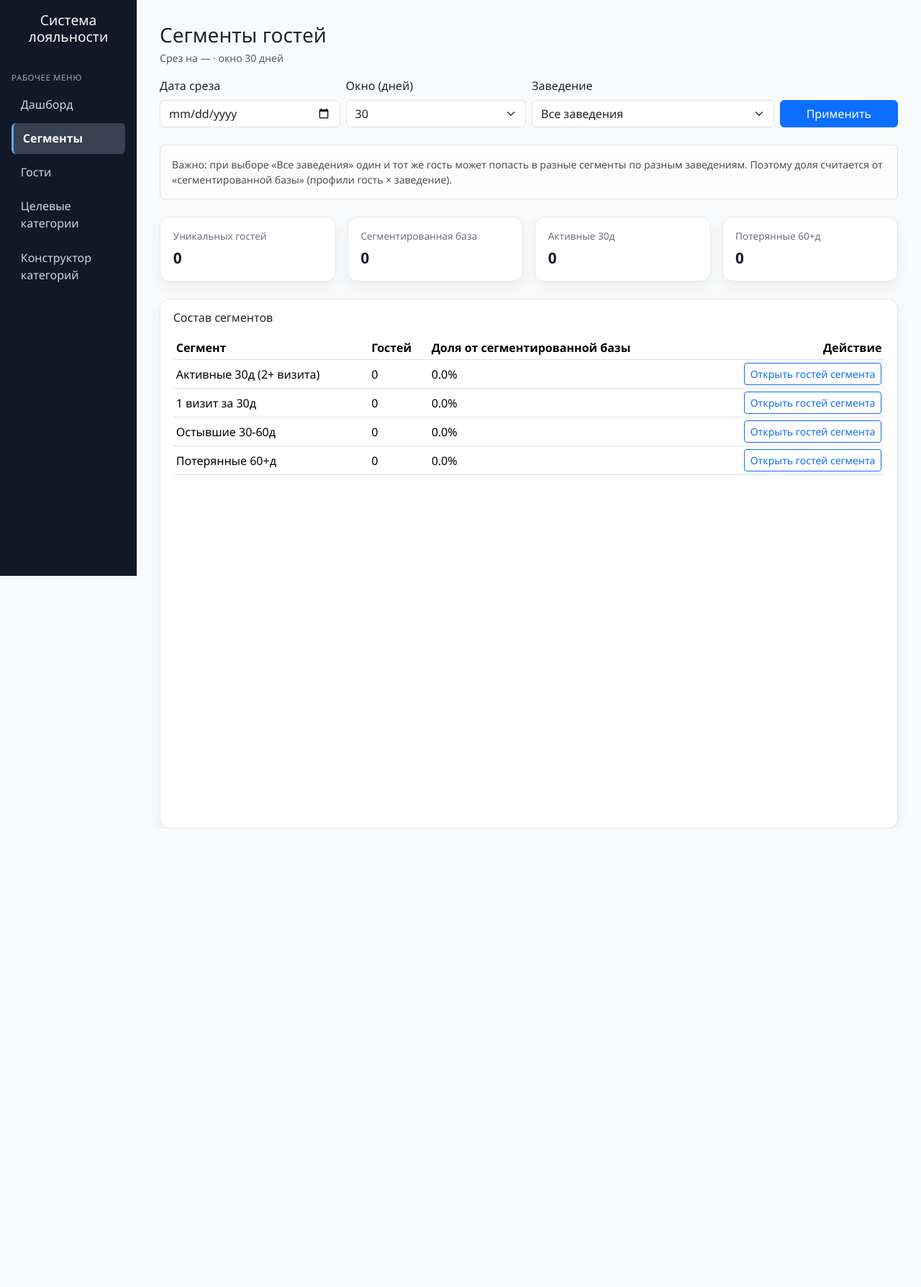
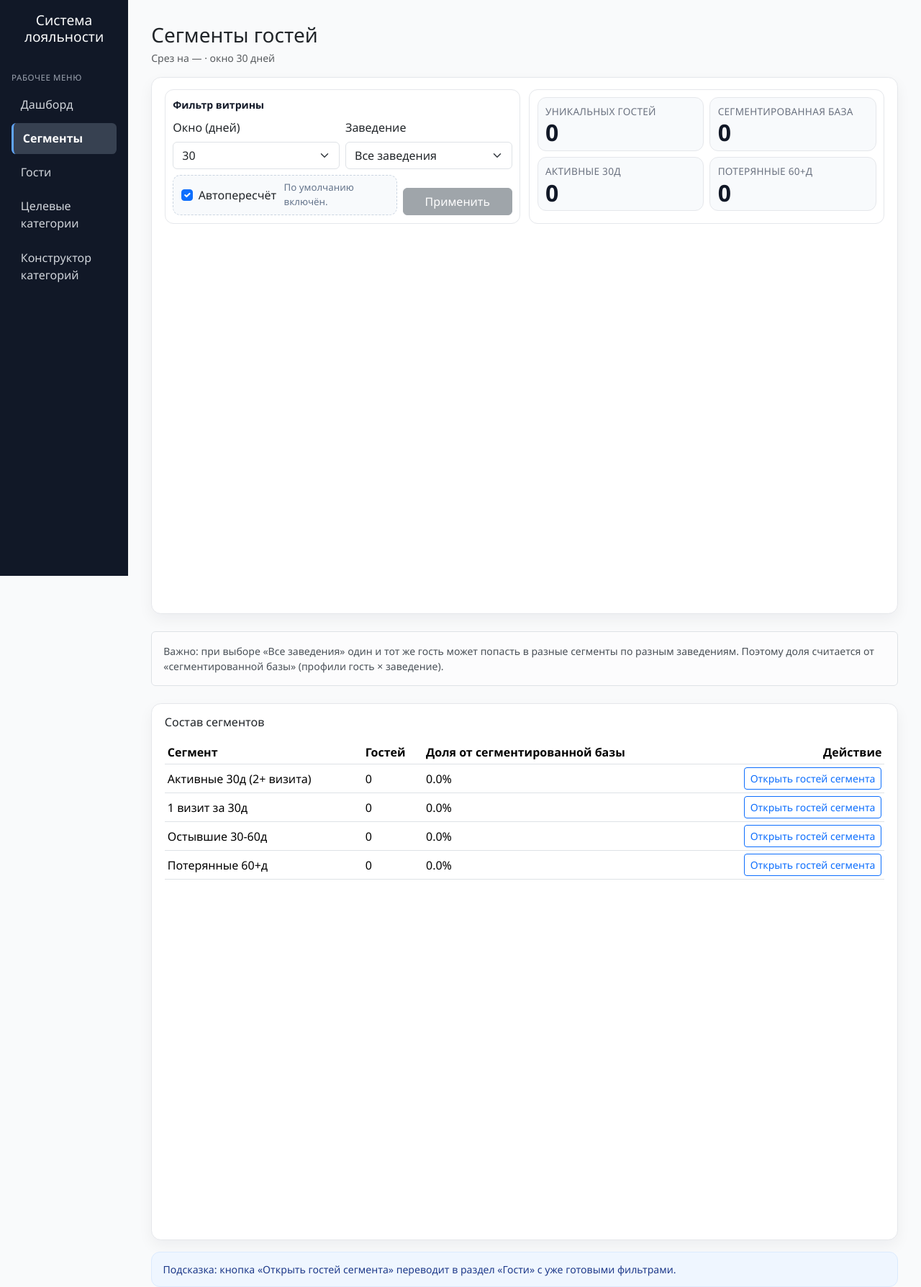
Before and after one commit to Evgl2004/bonusart_01, a Django app: page /segments/ in a window 1280 px wide. Shown: the whole page at 72% size. Before the commit the page ends 1151 px from the top, so only its background shows below. Run offline with Django 5.2, Linux system fonts and the light colour scheme; data that the repository does not hold is empty; parts of the project's set-up code (start-up, migrations or seed data) failed here and were passed over; some libraries are stand-ins or nearby versions.

Commit message:
feat(ui): улучшить шапку сегментов и таблицу состава в конструкторе

```diff
--- a/guests/templates/guests/segments_workbench.html
+++ b/guests/templates/guests/segments_workbench.html
@@ -27,6 +27,101 @@
     font-weight: 700;
     color: #111827;
   }
+
+  .seg-top-layout {
+    display: grid;
+    grid-template-columns: 1fr 1fr;
+    gap: 0.75rem;
+    align-items: stretch;
+  }
+
+  .seg-top-pane {
+    border: 1px solid #e5e7eb;
+    border-radius: 0.75rem;
+    background: #fff;
+    padding: 0.65rem;
+    height: 100%;
+  }
+
+  .seg-top-pane-title {
+    font-size: 0.88rem;
+    font-weight: 700;
+    color: #111827;
+    margin-bottom: 0.55rem;
+  }
+
+  .seg-top-auto-box {
+    min-height: 42px;
+    border: 1px dashed #cbd5e1;
+    border-radius: 0.65rem;
+    padding: 0.45rem 0.65rem;
+    display: flex;
+    align-items: center;
+    justify-content: space-between;
+    gap: 0.65rem;
+    background: #f8fafc;
+  }
+
+  .seg-top-auto-box .form-check {
+    margin: 0;
+  }
+
+  .seg-auto-apply-note {
+    font-size: 0.83rem;
+    color: #64748b;
+  }
+
+  .seg-kpi-compact {
+    border: 1px solid #e5e7eb;
+    border-radius: 0.75rem;
+    background: #f8fafc;
+    min-height: 72px;
+  }
+
+  .seg-kpi-compact .card-body {
+    padding: 0.55rem 0.65rem;
+  }
+
+  .seg-kpi-compact .seg-kpi-title {
+    margin-bottom: 0.2rem;
+    text-transform: uppercase;
+    letter-spacing: 0.02em;
+    white-space: nowrap;
+    overflow: hidden;
+    text-overflow: ellipsis;
+  }
+
+  .seg-kpi-compact .seg-kpi-value {
+    font-size: 2rem;
+    line-height: 1;
+    white-space: nowrap;
+    overflow: hidden;
+    text-overflow: ellipsis;
+  }
+
+  .seg-page-footer {
+    border: 1px solid #dbeafe;
+    background: #eff6ff;
+    color: #1e3a8a;
+    border-radius: 0.75rem;
+    padding: 0.8rem 0.95rem;
+    font-size: 0.88rem;
+  }
+
+  /* На странице сегментов держим левое меню на всю высоту экрана. */
+  .sidebar {
+    position: sticky;
+    top: 0;
+    height: 100vh;
+    overflow-y: auto;
+    align-self: flex-start;
+  }
+
+  @media (max-width: 991.98px) {
+    .seg-top-layout {
+      grid-template-columns: 1fr;
+    }
+  }
 </style>
 {% endblock %}
 
@@ -40,71 +135,88 @@
   </div>
 </div>
 
-<form method="get" class="row g-2 align-items-end mb-4">
-  <div class="col-12 col-md-3">
-    <label class="form-label">Дата среза</label>
-    <input type="date" name="as_of_date" value="{{ selected_as_of_date }}" class="form-control">
-  </div>
-  <div class="col-12 col-md-3">
+<div class="seg-card mb-4">
+  <div class="card-body">
+    <div class="seg-top-layout">
+      <div class="seg-top-pane">
+        <div class="seg-top-pane-title">Фильтр витрины</div>
+        <form method="get" id="seg-filters-form" class="row g-2 align-items-end">
+          <input type="hidden" name="as_of_date" value="{{ selected_as_of_date }}">
+          <div class="col-12 col-md-6">
             <label class="form-label">Окно (дней)</label>
-    <select name="window_days" class="form-select">
+            <select id="seg-window-days" name="window_days" class="form-select">
               {% for item in payload.filters.window_options %}
                 <option value="{{ item }}" {% if item == selected_window_days %}selected{% endif %}>{{ item }}</option>
               {% endfor %}
             </select>
           </div>
-  <div class="col-12 col-md-4">
+          <div class="col-12 col-md-6">
             <label class="form-label">Заведение</label>
-    <select name="department_id" class="form-select">
+            <select id="seg-department-id" name="department_id" class="form-select">
               <option value="">Все заведения</option>
               {% for dep in payload.filters.department_options %}
                 <option value="{{ dep.id }}" {% if dep.id == selected_department_id %}selected{% endif %}>{{ dep.name }}</option>
               {% endfor %}
             </select>
           </div>
-  <div class="col-12 col-md-2">
-    <button type="submit" class="btn btn-primary w-100">Применить</button>
+          <div class="col-12 col-md-8">
+            <div class="seg-top-auto-box">
+              <div class="form-check">
+                <input class="form-check-input" type="checkbox" id="seg-auto-apply">
+                <label class="form-check-label" for="seg-auto-apply">Автопересчёт</label>
+              </div>
+              <div class="seg-auto-apply-note">По умолчанию включён.</div>
+            </div>
+          </div>
+          <div class="col-12 col-md-4">
+            <button id="seg-apply-btn" type="submit" class="btn btn-primary w-100">Применить</button>
           </div>
         </form>
-
-<div class="alert alert-light border small mb-4">
-  Важно: при выборе «Все заведения» один и тот же гость может попасть в разные сегменты по разным заведениям.
-  Поэтому доля считается от «сегментированной базы» (профили гость × заведение).
       </div>
 
-<div class="row g-3 mb-4">
-  <div class="col-6 col-lg-3">
-    <div class="seg-card">
+      <div class="seg-top-pane">
+        <div class="row g-2">
+          <div class="col-6">
+            <div class="seg-kpi-compact">
               <div class="card-body">
                 <div class="seg-kpi-title">Уникальных гостей</div>
                 <div class="seg-kpi-value">{{ total_unique_guests }}</div>
               </div>
             </div>
           </div>
-  <div class="col-6 col-lg-3">
-    <div class="seg-card">
+          <div class="col-6">
+            <div class="seg-kpi-compact">
               <div class="card-body">
                 <div class="seg-kpi-title">Сегментированная база</div>
                 <div class="seg-kpi-value">{{ segment_base_total }}</div>
               </div>
             </div>
           </div>
-  <div class="col-6 col-lg-3">
-    <div class="seg-card">
+          <div class="col-6">
+            <div class="seg-kpi-compact">
               <div class="card-body">
                 <div class="seg-kpi-title">Активные 30д</div>
                 <div class="seg-kpi-value">{{ payload.segments.active_30d }}</div>
               </div>
             </div>
           </div>
-  <div class="col-6 col-lg-3">
-    <div class="seg-card">
+          <div class="col-6">
+            <div class="seg-kpi-compact">
               <div class="card-body">
                 <div class="seg-kpi-title">Потерянные 60+д</div>
                 <div class="seg-kpi-value">{{ payload.segments.lost_60d_plus }}</div>
               </div>
             </div>
           </div>
+        </div>
+      </div>
+    </div>
+  </div>
+</div>
+
+<div class="alert alert-light border small mb-4">
+  Важно: при выборе «Все заведения» один и тот же гость может попасть в разные сегменты по разным заведениям.
+  Поэтому доля считается от «сегментированной базы» (профили гость × заведение).
 </div>
 
 <div class="seg-card">
@@ -142,4 +254,57 @@
     </div>
   </div>
 </div>
+
+<div class="seg-page-footer mt-3">
+  Подсказка: кнопка «Открыть гостей сегмента» переводит в раздел «Гости» с уже готовыми фильтрами.
+</div>
 {% endblock %}
+
+{% block extra_js %}
+<script>
+  document.addEventListener("DOMContentLoaded", function () {
+    const storageKey = "seg_auto_apply_v1";
+    const form = document.getElementById("seg-filters-form");
+    const windowSelect = document.getElementById("seg-window-days");
+    const departmentSelect = document.getElementById("seg-department-id");
+    const autoApplyCheckbox = document.getElementById("seg-auto-apply");
+    const applyButton = document.getElementById("seg-apply-btn");
+
+    if (!form || !windowSelect || !departmentSelect || !autoApplyCheckbox || !applyButton) {
+      return;
+    }
+
+    const stored = window.localStorage.getItem(storageKey);
+    autoApplyCheckbox.checked = stored === null ? true : stored === "1";
+
+    const syncApplyButtonState = () => {
+      if (autoApplyCheckbox.checked) {
+        applyButton.disabled = true;
+        applyButton.classList.remove("btn-primary");
+        applyButton.classList.add("btn-secondary");
+      } else {
+        applyButton.disabled = false;
+        applyButton.classList.remove("btn-secondary");
+        applyButton.classList.add("btn-primary");
+      }
+    };
+
+    const maybeAutoSubmit = () => {
+      if (!autoApplyCheckbox.checked) {
+        return;
+      }
+      form.requestSubmit();
+    };
+
+    autoApplyCheckbox.addEventListener("change", () => {
+      window.localStorage.setItem(storageKey, autoApplyCheckbox.checked ? "1" : "0");
+      syncApplyButtonState();
+    });
+
+    windowSelect.addEventListener("change", maybeAutoSubmit);
+    departmentSelect.addEventListener("change", maybeAutoSubmit);
+
+    syncApplyButtonState();
+  });
+</script>
+{% endblock %}
--- a/guests/templates/guests/virtual_categories_workbench.html
+++ b/guests/templates/guests/virtual_categories_workbench.html
@@ -44,6 +44,10 @@
 
   .vc-table-wrap--compact {
     max-height: 280px;
+  }
+
+  .vc-table-wrap--selected {
+    max-height: 420px;
   }
 
   .vc-table-sticky thead th {
@@ -507,7 +511,7 @@
             </button>
           </div>
 
-          <div class="vc-table-wrap vc-table-wrap--compact vc-table-sticky">
+          <div class="vc-table-wrap vc-table-wrap--selected vc-table-sticky">
             <table class="table table-sm align-middle mb-0">
               <thead>
                 <tr>
```
Lines whose indentation alone changed are shown as unchanged.
